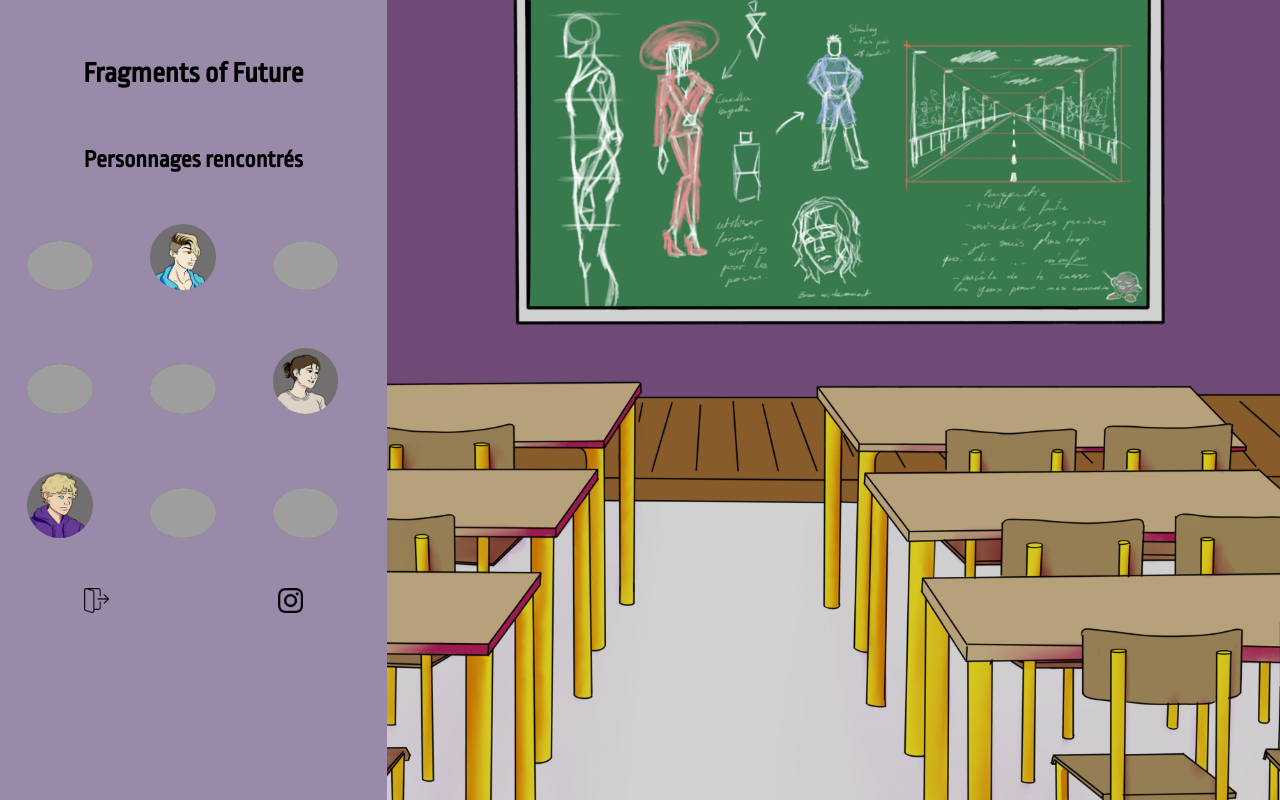
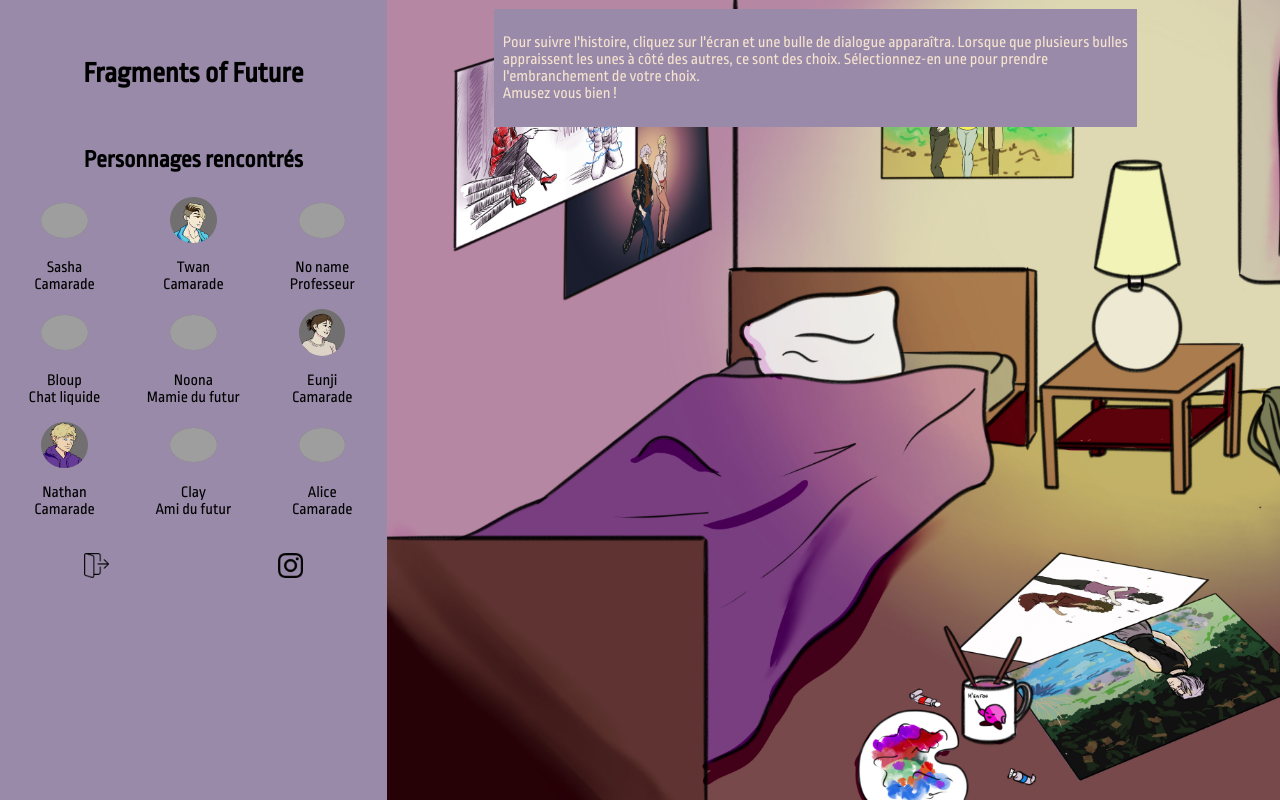
Before and after one commit to Sally-Niasse/fragments-of-future, a PHP site: page / in a window 1280 px wide. Run offline with PHP 8.4, Linux system fonts and the light colour scheme; a user stored in the database is signed in; some web fonts are replaced; grey boxes are pictures that could not be loaded.

Commit message:
CSS (media quieres + remise en forme de nav

```diff
--- a/accueil.php
+++ b/accueil.php
@@ -59,6 +59,7 @@ include("config.php");
         </div>
         <div class="form-group">
             <input type="password" name="password" placeholder="Mot de passe" required autocomplete="off">
+            <p><a href="reset_password.php">Mot de passe oublié ?</a></p>
         </div>
         <p>En vous connectant, vous acceptez de vous conformez à la <a href="#"> Politique de confidentialité</a> et aux  <a href="#"> Conditions générales</a> de Fragments of Future
         </p>
--- a/app.js
+++ b/app.js
@@ -7,4 +7,10 @@
     $(".close-button").on("click", function(){
         $(".vision").fadeOut(1000)
     })
+    $(".reset").hide();
+    $("#reinitialiser").click(function(){
+        $(".reset").fadeIn(500);
+    });
+
+
  });
--- a/config.php
+++ b/config.php
@@ -1,4 +1,6 @@
 <?php
     // Connexion à la bdd
     $bdd=  new PDO('mysql:host=localhost;dbname=fragment_future', 'root', '', array(PDO::MYSQL_ATTR_INIT_COMMAND => "SET NAMES utf8"));
+    //     $bdd=  new PDO('mysql:host=51.83.46.101; dbname=fragment_future', 'root', '', array(PDO::MYSQL_ATTR_INIT_COMMAND => "SET NAMES utf8"));
+
 ?>
--- a/index.php
+++ b/index.php
@@ -1,10 +1,11 @@
 <!DOCTYPE html>
 <html lang="fr">
+
 <head>
   <meta charset="UTF-8">
   <meta http-equiv="X-UA-Compatible" content="IE=edge">
   <meta name="viewport" content="width=device-width, initial-scale=1.0">
-    <link rel="icon" type="image/png" href="img/logo/fof_logo_final.png"/>
+  <link rel="icon" type="image/png" href="img/logo/fof_logo_final.png" />
   <link rel="preconnect" href="https://fonts.googleapis.com">
   <link rel="preconnect" href="https://fonts.gstatic.com" crossorigin>
   <link href="https://fonts.googleapis.com/css2?family=Ropa+Sans:ital@0;1&display=swap" rel="stylesheet">
@@ -20,7 +21,7 @@
   include("config.php");
   session_start();
   // Si j'arrive pour la première fois donc save=0/1
-    if(isset($_SESSION["login"])){?>
+  if (isset($_SESSION["login"])) { ?>
 
 
     <div class="container">
@@ -28,16 +29,42 @@
         <h2>Fragments of Future</h2> <!-- a terme une image-->
         <h3>Personnages rencontrés</h3>
         <div class="circle">
-      <div>
-        <img class="pnj" src="img/perso/sasha.png" alt="">
-        <img class="pnj" src="img/perso/twan.png" alt="">
-        <img class="pnj" src="img/perso/professeur.png" alt="">
-        <img class="pnj" src="img/perso/bloup.png" alt="">
-        <img class="pnj" src="img/perso/noona.png" alt="">
-        <img class="pnj" src="img/perso/eunji.png" alt="">
-        <img class="pnj" src="img/perso/nathan.png" alt="">
-        <img class="pnj" src="img/perso/clay.png" alt="">
-        <img class="pnj" src="img/perso/alice.png" alt="">
+          <div class="fiche">
+            <img id="sasha" class="pnj" src="img/perso/sasha.png" alt="">
+            <p>Sasha <br> Camarade</p>
+          </div>
+          <div class="fiche">
+            <img id="twan" class="pnj" src="img/perso/twan.png" alt="">
+            <p>Twan <br> Camarade</p>
+          </div>
+          <div class="fiche">
+            <img id="professeur" class="pnj" src="img/perso/professeur.png" alt="">
+            <p>No name <br> Professeur</p>
+          </div>
+          <div class="fiche">
+            <img id="bloup" class="pnj" src="img/perso/bloup.png" alt="">
+            <p>Bloup <br> Chat liquide</p>
+          </div>
+          <div class="fiche">
+            <img id="noona" class="pnj" src="img/perso/noona.png" alt="">
+            <p>Noona <br> Mamie du futur</p>
+          </div>
+          <div class="fiche">
+            <img id="eunji" class="pnj" src="img/perso/eunji.png" alt="">
+            <p>Eunji <br> Camarade</p>
+          </div>
+          <div class="fiche">
+            <img id="nathan" class="pnj" src="img/perso/nathan.png" alt="">
+            <p>Nathan <br> Camarade</p>
+          </div>
+          <div class="fiche">
+            <img id="clay" class="pnj" src="img/perso/clay.png" alt="">
+            <p>Clay <br> Ami du futur</p>
+          </div>
+          <div class="fiche">
+            <img id="alice" class="pnj" src="img/perso/alice.png" alt="">
+            <p>Alice <br> Camarade</p>
+          </div>
         </div>
 
         <div class="setting">
@@ -46,11 +73,8 @@
         </div>
       </nav>
       <div id="gamespace" class="gamespace">
-      <div class="bubbleLiam recit" id="" data-suiv="<?php echo $_SESSION["save"] ?>" style="display: none;">
-        <div class="content">
-          <p>Départ</p>
-          <img class="liam_pdp" src="img/perso/liam.png" alt="">
-        </div>
+        <div class="start recit" id="" data-suiv="<?php echo $_SESSION["save"] ?>">
+            <p>Pour suivre l'histoire, cliquez sur l'écran et une bulle de dialogue apparaîtra. Lorsque que plusieurs bulles appraissent les unes à côté des autres, ce sont des choix.  Sélectionnez-en une pour prendre l'embranchement de votre choix.<br> Amusez vous bien !</p>
         </div>
       </div>
 
@@ -70,35 +94,35 @@
       </div>
 
       <script>
-
         var gamespace = document.getElementById("gamespace");
         var compteur = 0;
-    function scrollDown(){
+
+        function scrollDown() {
           gamespace.scrollTop = gamespace.scrollHeight;
           // gamespace.scrollTop.style.transition="ease-in-out 200ms";
 
         }
         // Compteur qui efface les premières bulles
-    $(".gamespace").on("click",function(){
-        compteur = compteur +1;
+        $(".gamespace").on("click", function() {
+          compteur = compteur + 1;
 
-        if(compteur >= 10){
+          if (compteur >= 10) {
             $(".gamespace div").first().remove();
           }
         });
 
         //Script condition d'apparition des bulles
-  var id_suivant=1;
+        var id_suivant = 1;
 
-      $(".gamespace").on("click",function(e){
+        $(".gamespace").on("click", function(e) {
           //récupération de l'id_suivant penser a jouter un bloc en display none avec l'attr data-suiv pour le e.target fonctionne la première fois
-        if(e.target.classList.contains("choice")){
+          if (e.target.classList.contains("choice")) {
             var idSuivant = e.target.dataset.suiv;
             id_suivant = idSuivant;
             console.log(id_suivant);
             scrollDown();
 
-      }else{
+          } else {
             var lastBubble = document.querySelector(".gamespace").lastElementChild;
             id_suivant = lastBubble.dataset.suiv;
             console.log(id_suivant);
@@ -106,9 +130,11 @@
           }
 
 
-      $.get("affichage.php",{"id_suivant" : id_suivant},"json") //Version réduite de $.ajax(type:get, etc)
+          $.get("affichage.php", {
+              "id_suivant": id_suivant
+            }, "json") //Version réduite de $.ajax(type:get, etc)
             //Ce code sera exécuté en cas de succès - La réponse du serveur est passée à done()
-    .done(function(message){
+            .done(function(message) {
               // ajoute bloc (message){} soit 2.
               let data = JSON.parse(message);
               var contenu = data[0];
@@ -116,42 +142,47 @@
               var id = data[2];
               console.log(message);
               // alert(nbrid);
-        id_suivant=id;
+              id_suivant = id;
               $(".gamespace").append(contenu, choix);
 
+              //Apparation des bulles personnages
+              // if (id == 7){
+              //   document.getElementById("sasha").style.display="block";
+              // }
+
               //changement des BG en fonction des ids
-       //Chmabre
-        // if (id == 2){
-        //   document.querySelector(".gamespace").style.backgroundImage="url('img/bg/gymnase_jour.jpeg')";
-        //   document.querySelector(".gamespace").style.transition="ease-in-out 00ms"
-        // }
-        // if (id == ?){
-        //   document.querySelector(".gamespace").style.backgroundImage="url('img/bg/?.jpeg')";
-        //   document.querySelector(".gamespace").style.transition="ease-in-out 200ms"
+
+              if (id == 5){
+                document.querySelector(".gamespace").style.backgroundImage="url('img/bg/classe.jpg')";
+                document.querySelector(".gamespace").style.transition="ease-in-out 100ms"
+              }
+              // if (id == 3){
+              //   document.querySelector(".gamespace").style.backgroundImage="url('img/bg/toilette.jpg')";
+              //   document.querySelector(".gamespace").style.transition="ease-in-out 100ms"
               // }
               //Apparition des visions
 
-        if(id == 7){
-        document.querySelector(".vision").style.display="block";
-        document.querySelector(".vision").style.transition="ease-in 1000ms"
-        document.querySelector(".nanji").style.display="block";
+              //   if(id == 7){
+              //   document.querySelector(".vision").style.display="block";
+              //   document.querySelector(".vision").style.transition="ease-in 1000ms"
+              //   document.querySelector(".nanji").style.display="block";
 
-      }
-      if(id == 16){
-        console.log("hey");
-        document.querySelector(".vision").style.display="block";
-        document.querySelector(".delegue").style.display="block";
+              // }
+              // if(id == 16){
+              //   console.log("hey");
+              //   document.querySelector(".vision").style.display="block";
+              //   document.querySelector(".delegue").style.display="block";
 
-      }
+              // }
 
 
             })
 
-    .fail(function(error){
+            .fail(function(error) {
               alert("La requête s'est terminée en échec. Infos : " + JSON.stringify(error));
             })
             //Ce code sera exécuté que la requête soit un succès ou un échec
-    .always(function(){
+            .always(function() {
               // alert("Requête effectuée");
             });
           // $.get("save.php", {"save": id_suivant});
@@ -159,7 +190,6 @@
 
 
         });
-
       </script>
 
     <?php
--- a/style.css
+++ b/style.css
@@ -83,9 +83,23 @@ font-size: 1.5rem;
 .pnj{
     border-radius: 50%;
     background-color: var(--grisViolet);
-    width: 17%;
-    margin:7%
+    height: auto;
+    width: 40%;
+    margin:auto;
 
+}
+/* #sasha, #twan, #professeur, #bloup, #noona, #eunji, #nathan, #alice{
+    display: none;
+} */
+.fiche{
+    width: 30%;
+    height: auto;
+    display: flex;
+    flex-direction: column;
+    justify-content: center;
+}
+.fiche p{
+    text-align: center;
 }
 .setting{
     display: flex;
@@ -102,11 +116,23 @@ font-size: 1.5rem;
 /*Espace de jeu*/
 .gamespace{
     width: 77%;
-    background-image: url("img/bg/classe.jpg");
+    background-image: url("img/bg/chambre.jpg");
     background-size: cover;
     display: flex;
     flex-direction: column;
     overflow-x: hidden;
+}
+.start{
+    margin-left: 12%;
+    margin-top: 1%;
+    margin-bottom: 1%;
+    color: #F6E3CF;
+    padding: 1%;
+    text-align: start;
+    width: 70%;
+    height: fit-content;
+    background-color: #988AA8;
+
 }
  .bubbleLiam{
     display:inline-flex;
```
Also changed, not shown: other parts of style.css (+62 -18 lines), bdd/fragment_future (3).sql (added, +172 -0 lines), insert_password.php (added, +41 -0 lines), reset_password.php (+55 -0 lines), style_start.css (+8 -1 lines), test.php (added, +10 -0 lines), img/bg/chambre.jpg (added), img/bg/rue.jpg (added). Lines whose indentation alone changed are shown as unchanged.
